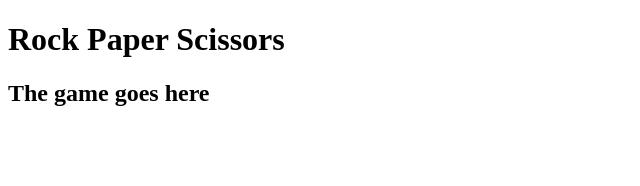
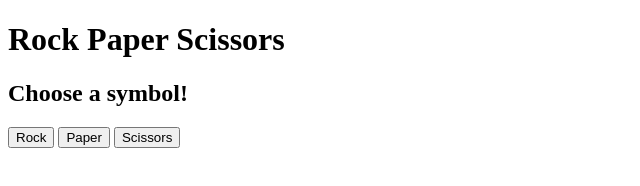
Before and after one commit to DeeFox/rps_game, a plain HTML site: page index.html in a window 1280 px wide. Shown: the whole page, without its empty margins (0-640 px from the left). Drawn offline with Linux system fonts and the light colour scheme.

Commit message:
Added simple text UI

```diff
--- a/index.html
+++ b/index.html
@@ -8,6 +8,12 @@
   </head>
   <body>
     <h1>Rock Paper Scissors</h1>
-    <h2>The game goes here</h2>
+    <h2 id="computer_symbol"></h2>
+    <h2 id="player_symbol"></h2>
+    <h2 id="status_text">Choose a symbol!</h2>
+
+    <button id="btn_rock">Rock</button>
+    <button id="btn_paper">Paper</button>
+    <button id="btn_scissors">Scissors</button>
   </body>
 </html>
```
